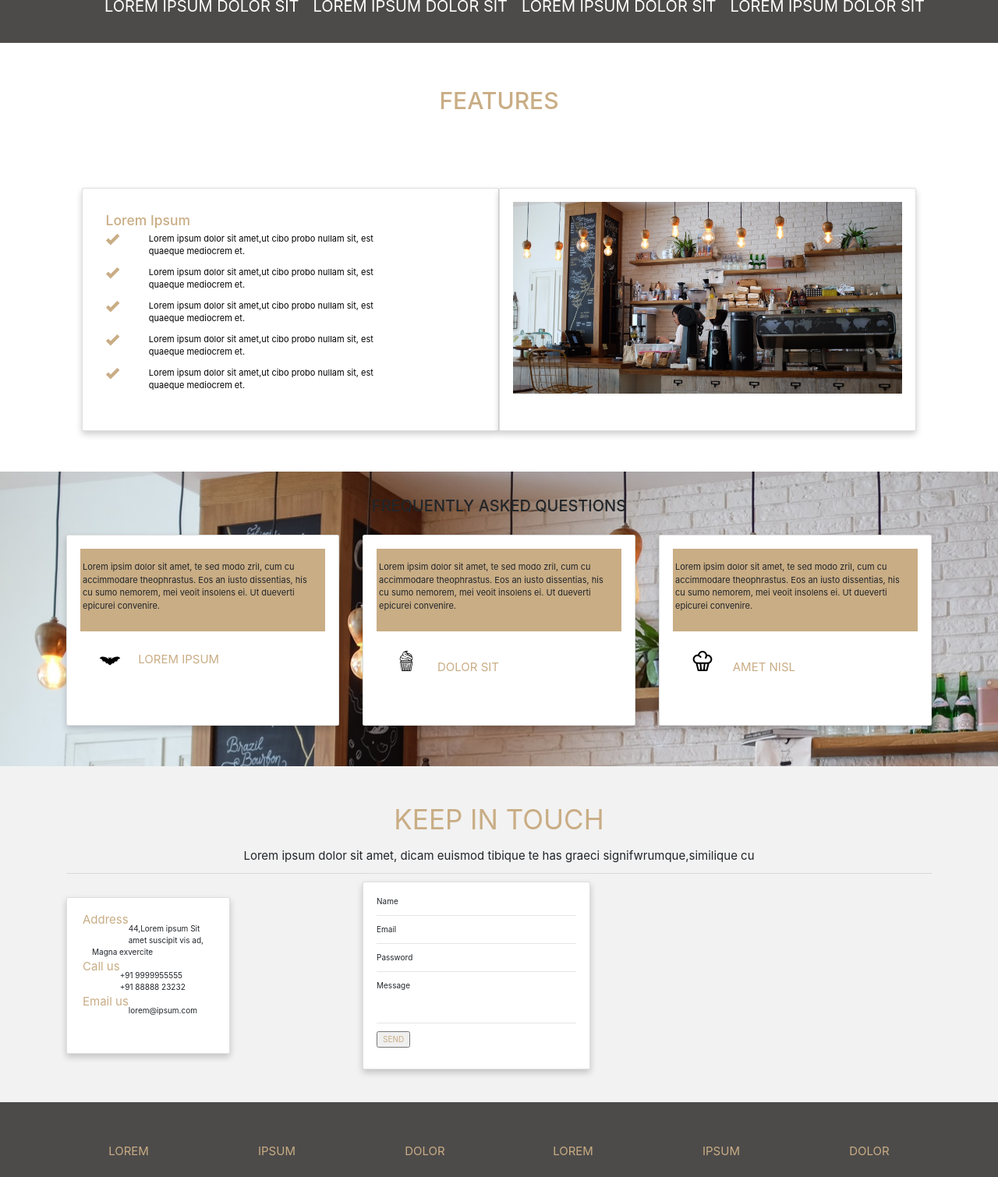
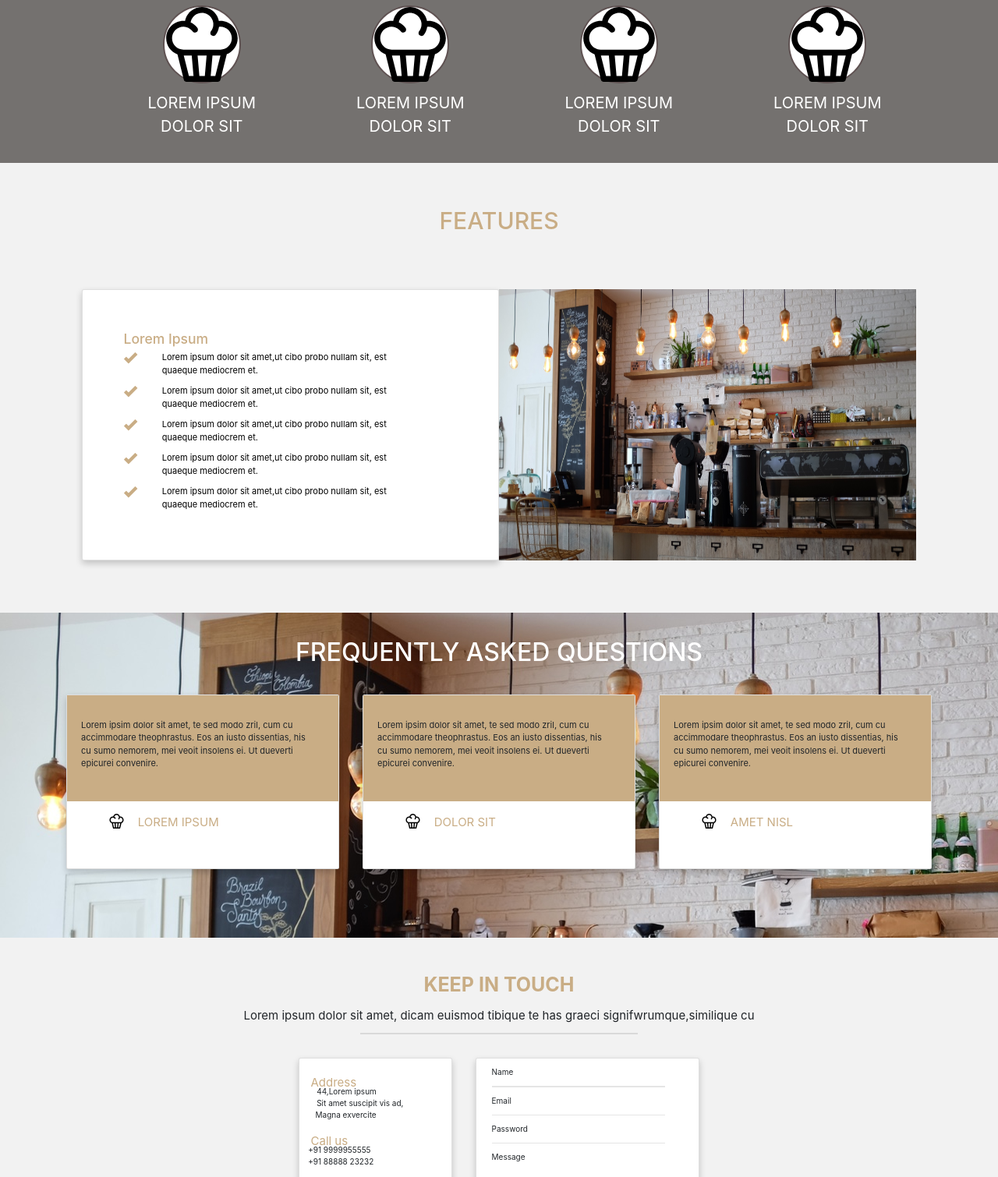
Before and after one commit to dandapani1995/Desing, a plain HTML site: page index.html in a window 1280 px wide. Shown: the part 746-2256 px from the top of the page at 78% size. Drawn offline with nearby package versions, Linux system fonts and the light colour scheme; files whose address does not match are found by name.

Commit message:
design completed

```diff
--- a/assets/css/index.css
+++ b/assets/css/index.css
@@ -22,7 +22,7 @@ body{
 
 }
 .session1 .slider{
-    background-color: #5f5252;
+    background-color: #505050;;
     width: 100%;
     height: 100%;
     z-index: 0;
@@ -40,7 +40,7 @@ body{
     margin-left: auto;
 }
 .menu a {
-    float: right !important;
+    float: left;
     display: block;
     color: #c9ad85 !important;
     text-align: center;
@@ -75,7 +75,7 @@ body{
         float: right !important;
     }
        .navbar img {
-        width: 150px !important;
+        width: 210px !important;
          float: right;
          margin-right: auto;
     }
@@ -197,6 +197,7 @@ body{
     margin-top: 10%;
     font-size: 30px;
     color: #c9ad84;
+    font-weight: inherit;
 }
 .text_button
 {
@@ -229,11 +230,78 @@ body{
   from {opacity: .4}
   to {opacity: 1}
 }
+.navbar-light .navbar-toggler {
+    color: rgba(27, 2, 2, 0.97) !important;
+    border-color: rgb(0, 0, 0) !important;
+}
+
+/*---------------- SECTION-1  media query-------------------- */
+@media only screen and (max-width: 996px){
+    .navbar img {
+        width: 150px !important;
+        float: right;
+        margin-right: 55%;
+    }
+    .menu a{
+        padding: 0px;
+        padding-left: 10px;
+        float: none;
+        text-align: right;
+    }
+    .menu a {
+        /* float: left; */
+        /* float: right; */
+        display: block;
+        color: #c9ad85 !important;
+        /* text-align: center; */
+        padding: 5px 5px !important;
+        text-decoration: none;
+        font-size: 17px;
+        text-align: right;
+        /* background-color: white; */
+    }
+    .navbar-collapse {
+        padding-right: 15px;
+        padding-left: 15px;
+        /* overflow-x: visible; */
+        border-top: 1px solid transparent;
+        /* -webkit-box-shadow: inset 0 1px 0 rgba(255,255,255,.1); */
+        /* box-shadow: inset 0 1px 0 rgba(255,255,255,.1); */
+        -webkit-overflow-scrolling: touch;
+        box-shadow: inset 0 0px 0 rgba(255,255,255,.1)!important;
+    }
+}
+@media only screen and (max-width: 525px){
+
+        .navbar img {
+            width: 150px !important;
+            float: right;
+            margin-right: 20%;
+        }
+
+}
+
+@media only screen and (max-width: 380px){
+
+    .navbar img {
+        width: 150px !important;
+        float: right;
+        margin-right: 2%;
+    }
+    .menu a:hover {
+        background-color: none;
+        border-bottom: solid rgb(209, 166, 110) 2px;
+        color: rgba(211, 156, 7, 0.699);
+        margin-left: 77%;
+    }
+}
+
+
 
 
 /* ----------------------SECTION 2 ----------------- */
 .section_2{
-    background-color: #4d4b4a;
+    background-color: #74716f;
   padding: 30px;
 
 }
@@ -241,6 +309,7 @@ body{
     font-size: 30px;
     color: #c9ad85;
     text-align: center;
+    padding: 50px;
 }
 
 .progressbar li{
@@ -282,8 +351,30 @@ body{
 
 
 
+/* -----------------section-2 responsive ------------*/
 
-
+@media only screen and (max-width:545px){
+    .progressbar li::before {
+        /* content: url(/home/developer/Desktop/dp/Design Task1/assets/icons/cupcake.svg); */
+        width: 46px;
+        height: 48px;
+        border: -1px solid #5f5252;
+        display: block;
+        text-align: center;
+        margin: 0 auto 10px auto;
+        border-radius: 50%;
+        background-color: white;
+    }
+    ul {
+        margin-top: 0;
+        margin-bottom: 1rem;
+        margin-right: 25px;
+    }
+    .progressbar_text
+    {
+        font-size: small;
+    }
+}
 
 
 
@@ -294,16 +385,16 @@ body{
 
 /*- --------------------------------------- section 3 -------------------------*/
 
-.session3
+.section3
 {
-    background-color: aliceblue;
+    background-color: #f2f2f2;
     padding-bottom: 30px;
 }
 .features h2 {
     text-align: center;
     padding:54px;
-    font-size: 30px;
-    color: #c9ad85;
+    font-size: 30px !important;
+    color: #c9ad85 !important;
 }
 
 
@@ -337,7 +428,10 @@ h3 {
 .col-sm-6 {
     padding: 0% !important;
 }
-
+.col-sm-6 img{
+    width: 100%;
+    height: 100%;
+}
 .card-body {
     width: 80%;
 
@@ -365,15 +459,11 @@ h3 {
 @media only screen and (max-width: 1198px) {
     .card img {
         width: 100%;
-        height: 296px !important;
+
     }
 }
 
 @media only screen and (max-width:914px) {
-    .card img {
-        width: 100%;
-        height: 420px !important;
-    }
 
     .card p {
         font-size: 11px;
@@ -388,11 +478,6 @@ h3 {
         font-size: 11px;
         margin-left: 13px;
         float: left;
-    }
-
-    .card img {
-        /* width: 100%; */
-        height: 266px !important;
     }
 
 }
@@ -417,6 +502,9 @@ h3 {
         margin-left: 35px;
         /* float: left; */
     }
+    .card{
+        padding: 0% !important;
+    }
 }
 
 
@@ -437,7 +525,9 @@ h3 {
 }
 h2 {
     text-align: center;
-    font-size: 30px;
+    color: white !important;
+    padding-bottom: 30px !important;
+    font-size: xx-large !important;
 }
 
 .card {
@@ -459,40 +549,30 @@ h2 {
     padding: 15px;
 }
 
-.title {
-    padding: 25px;
+.image {
+    padding: 16px;
+}
+.image img{
+    width: 30%;
+    height: 20%;
+    float: left;
+}
+.card .title p1{
+    color: #c9ad85 !important;
+    font-size: 15px !important;
+    margin-left: -20px;
 }
 
-.title1 {
-    padding: 25px;
+
+.col-sm-4 .card
+{
+    height:80%;
+    padding: 0px;
 }
-
-.title img {
-    width: 10%;
-    color: #c9ad85 !important;
+.content_4 p{
+    padding:15px;
 }
-
-.title1 img {
-    width: 10%;
-}
-
-.title p {
-    float: right;
-    color: #c9ad85;
-    margin-right: 56%;
-    padding-top: 10px;
-    font-size: 15px;
-}
-
-.title1 p {
-    float: right;
-    color: #c9ad85;
-    margin-right: 48%;
-    padding-top: 6px;
-    font-size: 15px;
-}
-
-@media only screen and (max-width: 1182px) {
+/* @media only screen and (max-width: 1182px) {
     .title1 p {
         float: right;
         color: #c9ad85;
@@ -540,14 +620,7 @@ h2 {
         font-size: 15px;
     }
 }
-    /*
-    .card {
-        box-shadow: 0 4px 8px 0 rgba(0, 0, 0, 0.2);
-        transition: 0.3s;
-        width: 49%;
-        float: left;
-        padding: 17px;
-    } */
+
 
     @media only screen and (max-width: 750px) {
         .card {
@@ -581,7 +654,7 @@ h2 {
 
             height: 27px !important;
         } */
-        .title1 p {
+        /* .title1 p {
             float: right;
             color: #c9ad85;
             margin-right: 42%;
@@ -603,10 +676,8 @@ h2 {
             padding-top: -17px;
             font-size: 15px;
         }
-        .col-sm-4{
-            padding: 20px;
-        }
-    }
+
+    } */
 
 
 
@@ -615,23 +686,45 @@ h2 {
     padding: 40px;
     background-color: #f2f2f2;
 }
-.inner_card{
+.inner_cards{
     width: 75%;
     text-align: inherit;
 }
+.inner_cards .col-sm-4 .card{
+height: 100%;
+}
 .title5 p{
     text-align: center;
-    font-size: 35px;
+    font-size: 25px;
     color: #c9ad85;
+    font-weight: bolder;
+}
+.sub_title5 hr {
+    margin-top: 1rem;
+    margin-bottom: 1rem;
+    border: 0;
+    border-top: 2px solid rgba(0,0,0,.1);
+    width: 32%;
 }
 .sub_title5 p
 {
     text-align: center;
     font-size: 15px;
 }
+.col-sm-5 .card{
+    width: 100%;
+    padding: 0px;
+}
+.col-sm-7 .card{
+    width: 100%;
+    padding: 10px;
+    padding-right: 43px;
+    padding-left: 20px;
+}
 .col-sm-4 .card card-first{
     background-color: aliceblue;
 }
+
 .address p{
     font-size: 15px;
     color: #c9ad85;
@@ -646,15 +739,31 @@ h2 {
     color: #c9ad85;
 }
 .card_text{
-    padding-left: 15px;
-    width: fit-content;
+    padding-left: 27px;
+    padding-top: 20px;
 }
-.send {
-    color:#c9ad85;
+.card_text p1{
+    margin-left: -51px !important;
+    padding-top: 5px;
+}
+.send{
+    color: #c9ad85;
 }
 .send_button{
-    color:#c9ad85;
+    color: #1b1917;
+
+    background-color: #c9ad85;
+
 }
+.inner_cards{
+    padding: 20px;
+    width: 50%;
+    resize: both;
+    overflow: auto;
+   text-align:left;
+   margin-left:25%;
+}
+
 
 
 /* -------------SECTION6------------ */
--- a/index.html
+++ b/index.html
@@ -94,10 +94,18 @@
                 <p>HOW IT WORKS</p>
             </div>
             <ul class="progressbar">
-                <li>LOREM IPSUM DOLOR SIT</li>
-                <li>LOREM IPSUM DOLOR SIT</li>
-                <li>LOREM IPSUM DOLOR SIT</li>
-                <li>LOREM IPSUM DOLOR SIT</li>
+                <li>
+                    <div class="progressbar_text">LOREM IPSUM <br>DOLOR SIT</div>
+                </li>
+                <li>
+                    <div class="progressbar_text">LOREM IPSUM<br> DOLOR SIT</div>
+                </li>
+                <li>
+                    <div class="progressbar_text">LOREM IPSUM <br>DOLOR SIT</div>
+                </li>
+                <li>
+                    <div class="progressbar_text">LOREM IPSUM <br>DOLOR SIT</div>
+                </li>
             </ul>
         </div>
     </div>
@@ -174,12 +182,10 @@
                         </div>
                     </div>
                     <div class="col-sm-6">
-                        <div class="card">
-                            <div>
-                                <img src="./assets/images/images/coffee4.jpg" alt="images with coffee">
-                            </div>
 
-                        </div>
+                        <img src="./assets/images/images/coffee4.jpg" alt="images with coffee">
+
+
 
                     </div>
                 </div>
@@ -202,9 +208,11 @@
                                 dissentias, his cu sumo nemorem, mei veoit insolens ei. Ut dueverti epicurei convenire.
                             </p>
                         </div>
-                        <div class="title1">
-                            <img src="./assets/icons/bat.svg">
-                            <p>LOREM IPSUM</p>
+                        <div class="image">
+                            <img src="./assets/icons/cupcake.svg">
+                            <div class="title">
+                                <p1>LOREM IPSUM</p1>
+                            </div>
                         </div>
 
                     </div>
@@ -218,10 +226,12 @@
                                 dissentias, his cu sumo nemorem, mei veoit insolens ei. Ut dueverti epicurei convenire.
                             </p>
                         </div>
-                        <div class="title">
-                            <img src="./assets/icons/cupcake (1).svg">
-                            <p>DOLOR SIT</p>
-                        </div>
+                        <div class="image">
+                            <img src="./assets/icons/cupcake.svg">
+                            <div class="title">
+                                <p1>DOLOR SIT</p1>
+                            </div>
+                        </div>>
                     </div>
                 </div>
                 <div class="col-sm-4">
@@ -233,9 +243,11 @@
                                 dissentias, his cu sumo nemorem, mei veoit insolens ei. Ut dueverti epicurei convenire.
                             </p>
                         </div>
-                        <div class="title">
+                        <div class="image">
                             <img src="./assets/icons/cupcake.svg">
-                            <p>AMET NISL</p>
+                            <div class="title">
+                                <p1>AMET NISL</p1>
+                            </div>
                         </div>
                     </div>
                 </div>
@@ -252,26 +264,28 @@
             </div>
             <div class="sub_title5">
                 <p>Lorem ipsum dolor sit amet, dicam euismod tibique te has graeci signifwrumque,similique cu</p>
+
+                <hr>
             </div>
-            <hr>
+
             <div class="inner_cards">
                 <div class="row">
-                    <div class="col-sm-4">
-                        <div class="card" style="width: 60%">
+                    <div class="col-sm-5">
+                        <div class="card" style="width:100%">
                             <div class="card_text">
                                 <div class="address">
                                     <p>Address</p><br>
-                                    <p1>44,Lorem ipsum
-                                        Sit amet suscipit vis ad,
-                                        Magna exvercite</p1>
+                                    <p1>44,Lorem ipsum</p1><br>
+                                    <p1> Sit amet suscipit vis ad,</p1><br>
+                                    <p2 style="margin-left: -6px;"> Magna exvercite</p2>
                                 </div>
-
+                                <br>
                                 <div class="call">
                                     <p>Call us</p><br>
-                                    <p1>+91 9999955555<br>
-                                        +91 88888 23232</p1>
+                                    <p1>+91 9999955555</p1><br>
+                                    <p1>+91 88888 23232</p1>
                                 </div>
-
+                                <br>
                                 <div class="email">
                                     <p>Email us</p><br>
                                     <p1>lorem@ipsum.com</p1>
@@ -281,10 +295,12 @@
                             </div>
                         </div>
                     </div>
-                    <div class="col-sm-8">
-                        <div class="card" style="width: 40%">
-                            <div>Name</div>
-                            <hr>
+                    <div class="col-sm-7">
+                        <div class="card" style="width:100%">
+                            <div>Name
+
+                            </div>
+                            <hr style="border-top: 2px solid rgba(0,0,0,.1);">
                             <div>Email</div>
                             <hr>
                             <div>Password</div>
```
